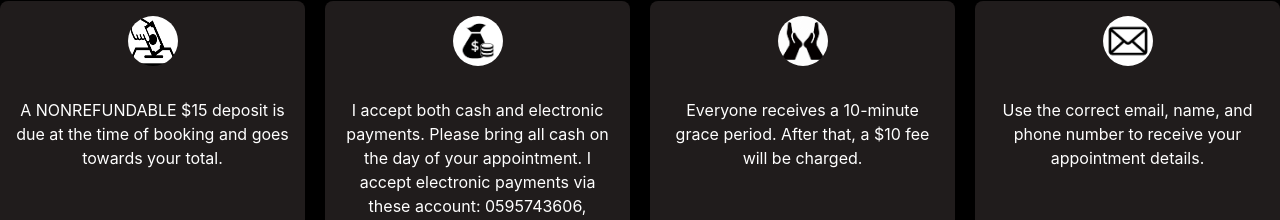
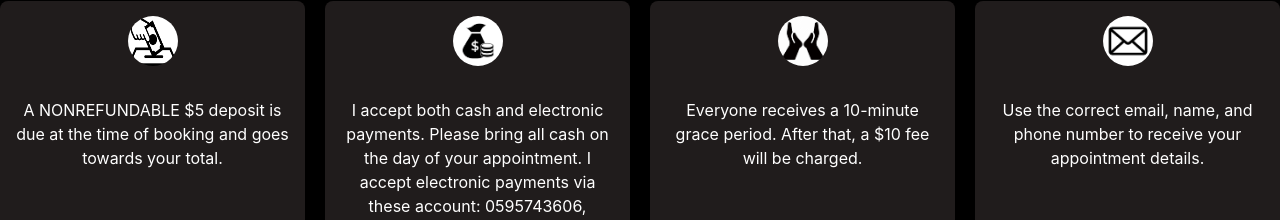
Before and after one commit to BlakWeb/Eravanails, a React (Vite) app: page / in a window 1280 px wide. Shown: the part 526-746 px from the top of the page. Built offline with nearby package versions, Linux system fonts and the light colour scheme.

Commit message:
Update PolicyCard.jsx

```diff
--- a/src/components/PolicyCard/PolicyCard.jsx
+++ b/src/components/PolicyCard/PolicyCard.jsx
@@ -18,7 +18,7 @@ const PolicyCard = () => {
             <div className="info-grid">
                 <div className="info-card">
                     <img src={deposit} alt="Deposit" className="icon" />
-                    <p>A NONREFUNDABLE $15 deposit is due at the time of booking and goes towards your total.</p>
+                    <p>A NONREFUNDABLE $5 deposit is due at the time of booking and goes towards your total.</p>
                 </div>
                 <div className="info-card">
                     <img src={cash} alt="Cash" className="icon" />
```
